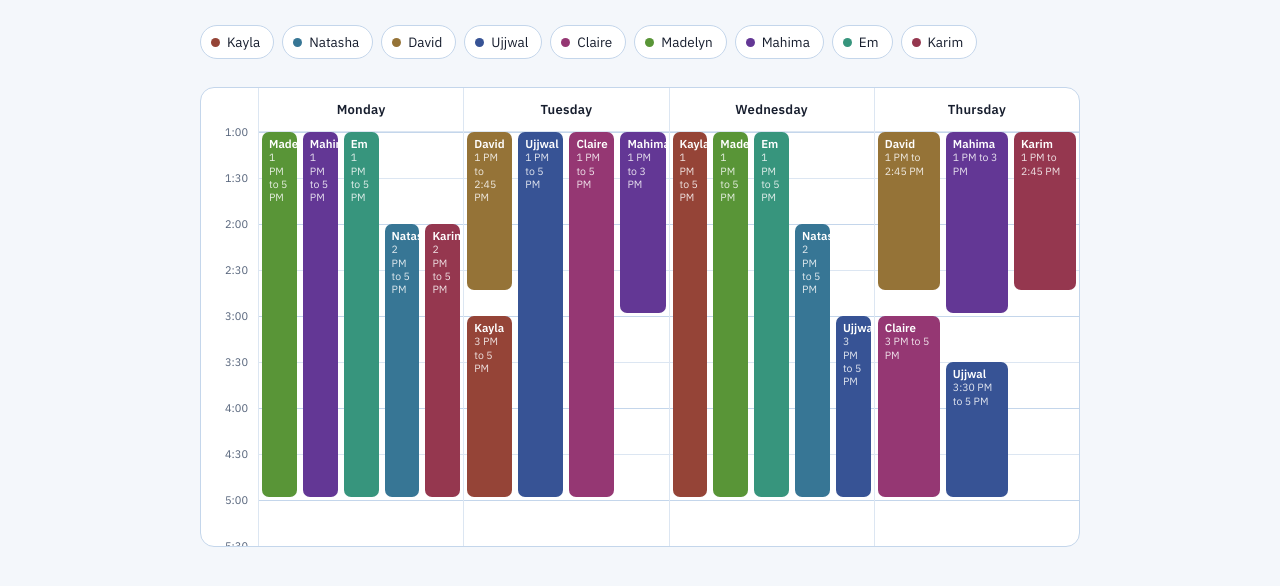
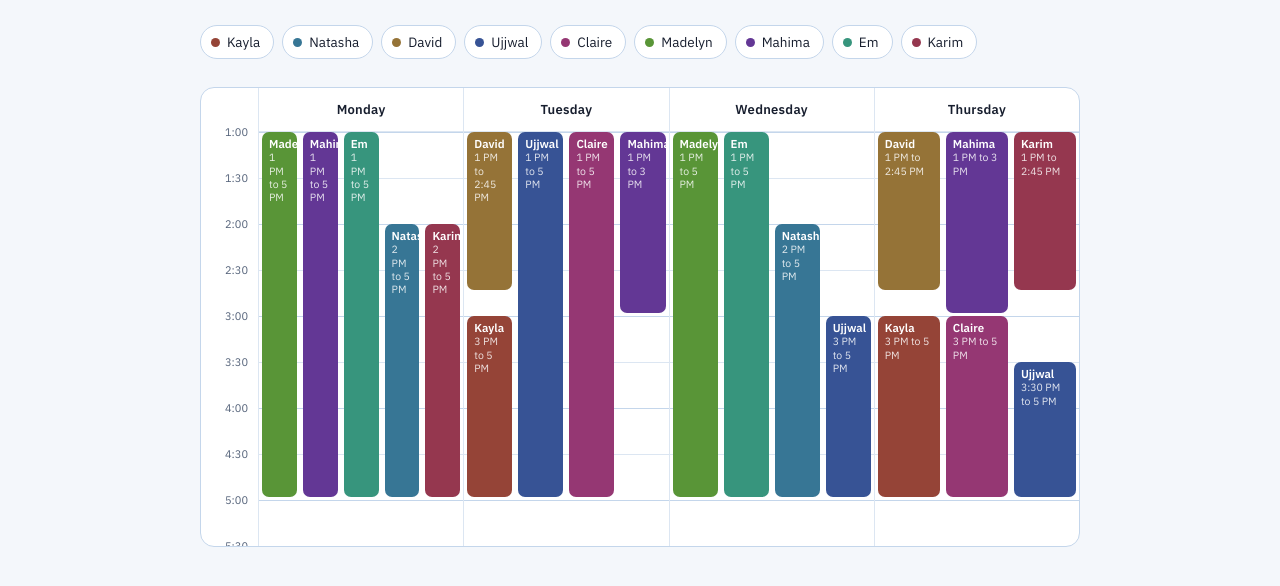
Before and after one commit to karimahmadnasrallah-jhu/ldlschedule, a plain HTML site: page index.html in a window 1280 px wide. Shown: the part 178-764 px from the top of the page. Drawn offline with Linux system fonts and the light colour scheme.

Commit message:
index.html

```diff
--- a/index.html
+++ b/index.html
@@ -324,7 +324,7 @@
   // day index: 0=Mon,1=Tue,2=Wed,3=Thu
   const EVENTS = [
     { name:'Kayla',   day:1, start:'15:00', end:'17:00' },
-    { name:'Kayla',   day:2, start:'13:00', end:'17:00' },
+    { name:'Kayla',   day:3, start:'15:00', end:'17:00' },
 
     { name:'Natasha', day:0, start:'14:00', end:'17:00' },
     { name:'Natasha', day:2, start:'14:00', end:'17:00' },
```
